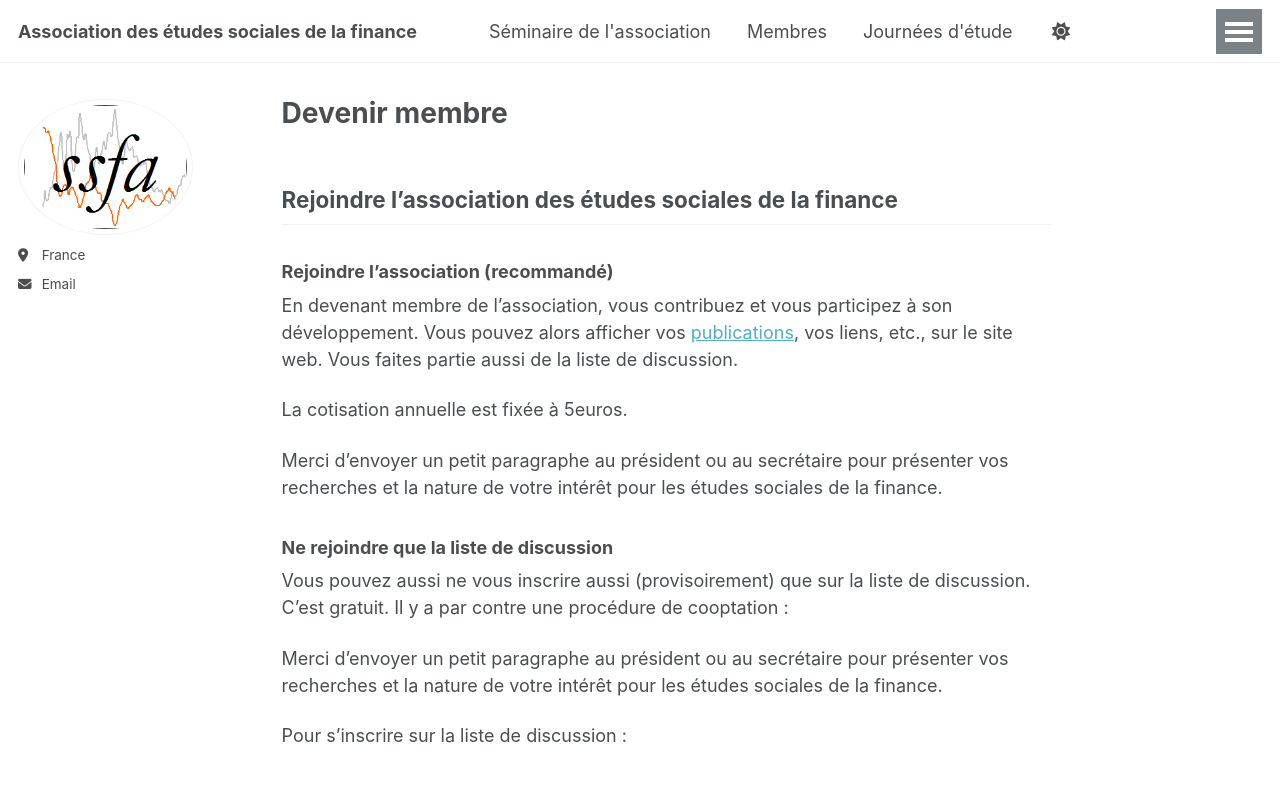
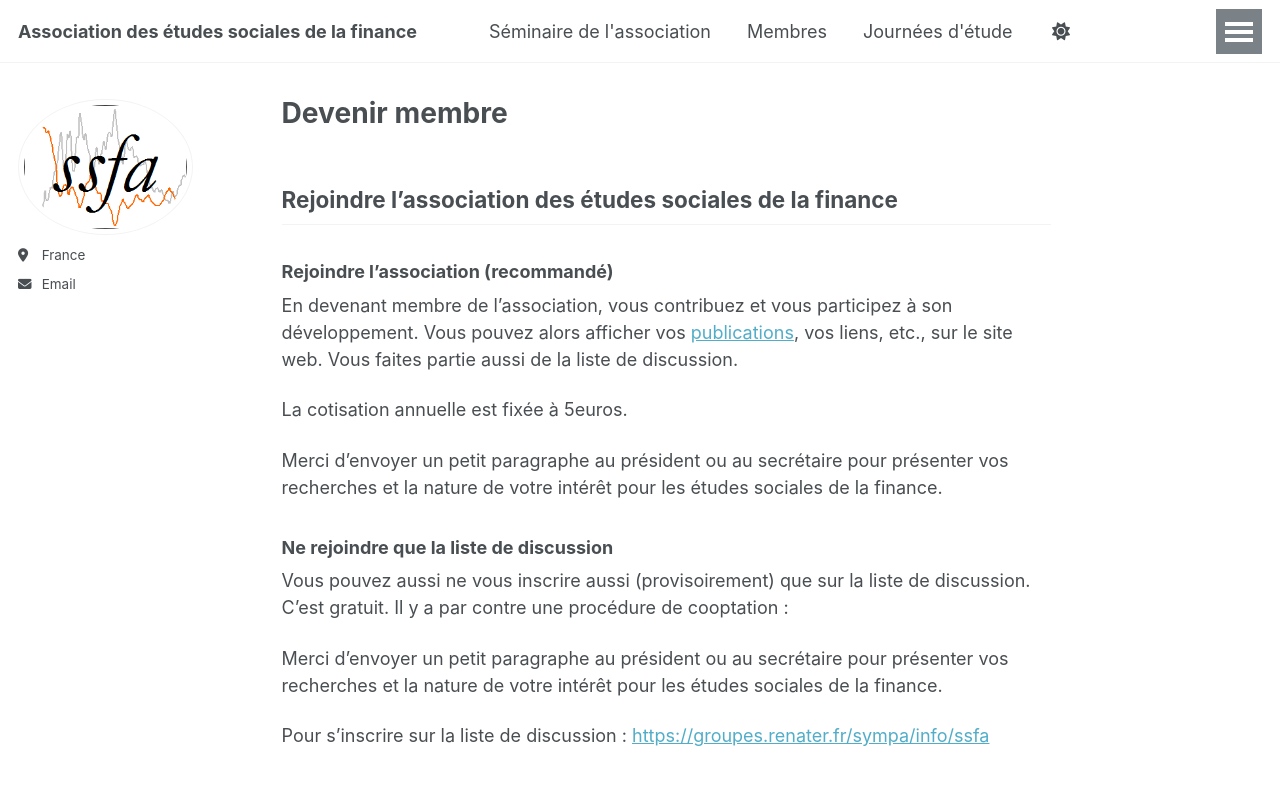
Before and after one commit to ssfa-aesf/ssfa-aesf.github.io, a Jekyll site: the page built from _pages/adhesion.md, in a window 1280 px wide and 962 px high. Shown: the top 785 px of the window. Built offline with Jekyll 4.4.1, drawn with Linux system fonts in a browser that asks for light colours; part of the change alters nothing that is shown.

Commit message:
Update adhesion.md

```diff
--- a/_pages/adhesion.md
+++ b/_pages/adhesion.md
@@ -19,4 +19,4 @@ Vous pouvez aussi ne vous inscrire aussi (provisoirement) que sur la liste de di
 Merci d’envoyer un petit paragraphe au président ou au secrétaire pour présenter vos recherches et la nature de votre intérêt pour les études sociales de la finance.
 
 
-Pour s’inscrire sur la liste de discussion :
+Pour s’inscrire sur la liste de discussion : [https://groupes.renater.fr/sympa/info/ssfa](https://groupes.renater.fr/sympa/info/ssfa)
```
